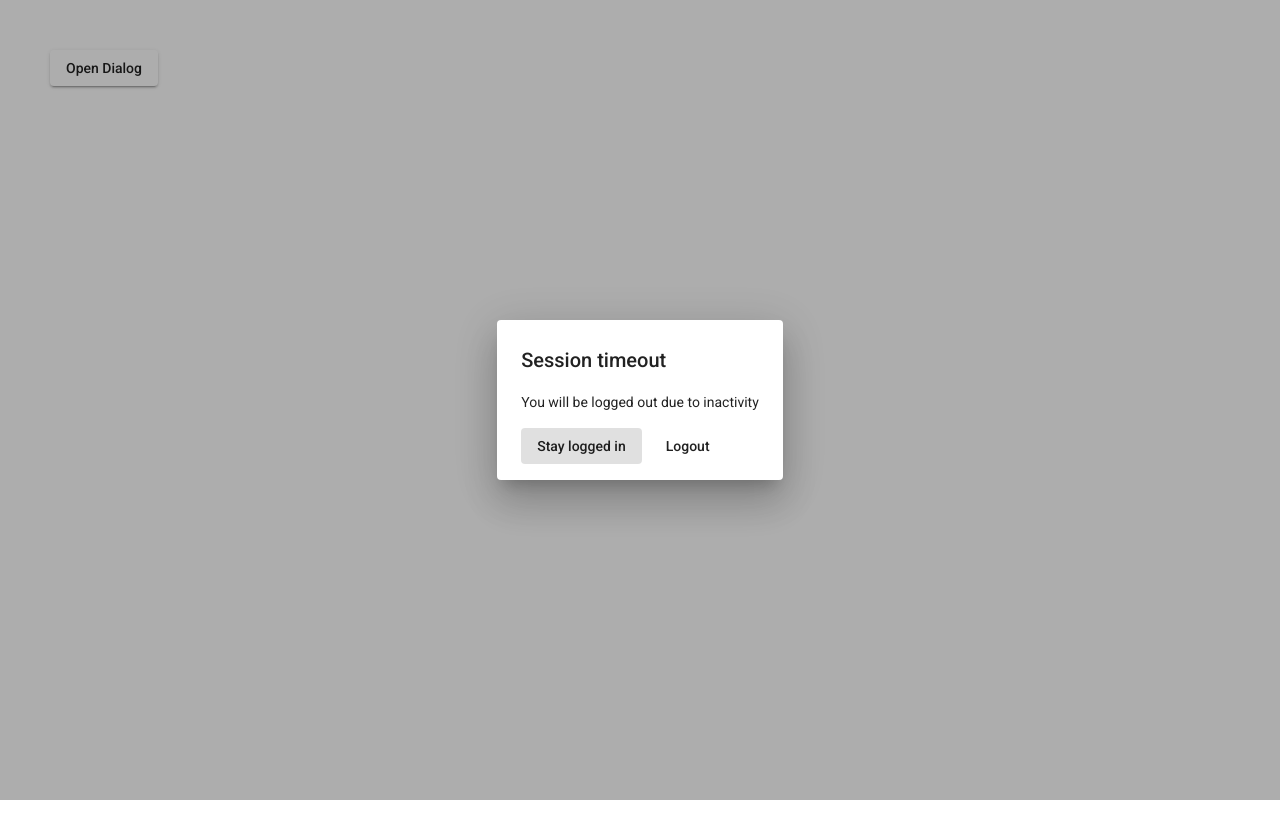
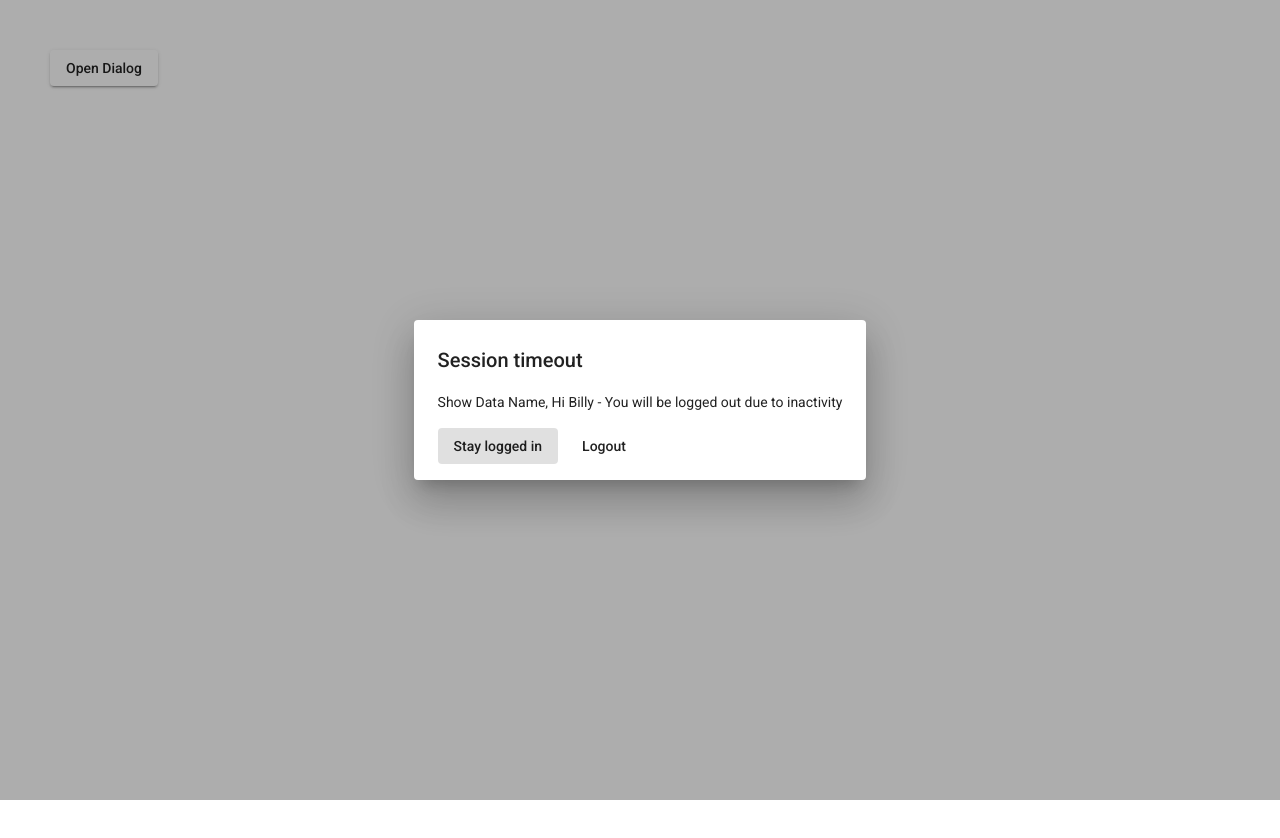
Before and after one commit to markpackham/angular_material_learn, an Angular app: page / in a window 1280 px wide. Both pictures are taken after a click on the button "Open Dialog". Shown: the top 838 px of the page. Built offline with nearby package versions, Linux system fonts and the light colour scheme.

Commit message:
demo data that can be passed in a dialog
https://www.youtube.com/watch?v=7XjsP17rv4M&list=PLC3y8-rFHvwilEuCqFGTL5Gt5U6deIrsU&index=27

```diff
--- a/src/app/dialog-example/dialog-example.component.html
+++ b/src/app/dialog-example/dialog-example.component.html
@@ -1,5 +1,6 @@
 <h2 mat-dialog-title>Session timeout</h2>
-<mat-dialog-content>You will be logged out due to inactivity</mat-dialog-content>
+<mat-dialog-content> Show Data Name, Hi {{data.name}} -
+  You will be logged out due to inactivity</mat-dialog-content>
 <mat-dialog-actions>
   <button mat-button mat-dialog-close mat-dialog-close="true">Stay logged in</button>
   <button mat-button mat-dialog-close mat-dialog-close="false">Logout</button>
```
